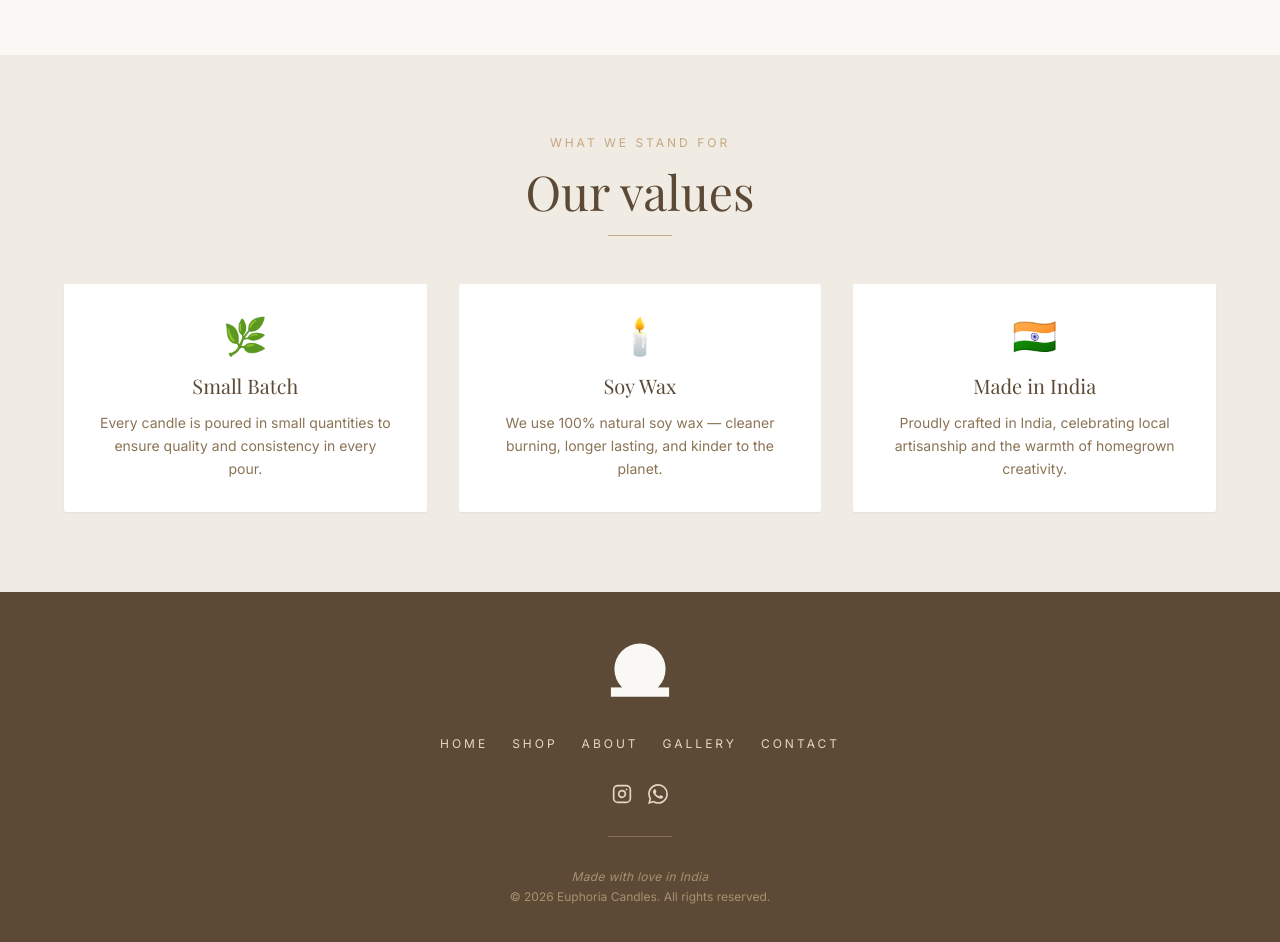
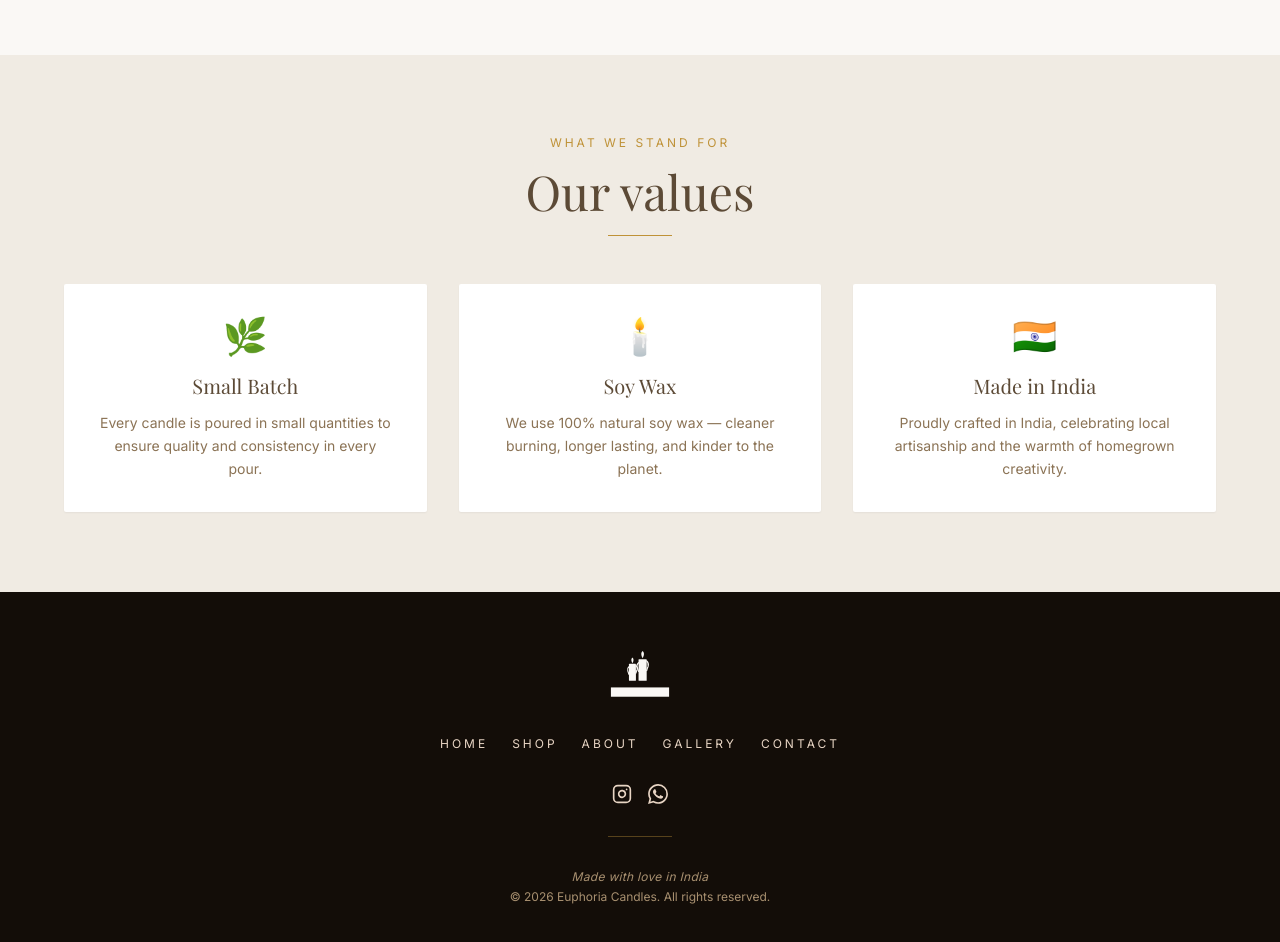
Before and after one commit to BhumanPandita/euphoria-candles, a React (Vite) app: page /about in a window 1280 px wide. Shown: the part 900-1842 px from the top of the page. Built offline with nearby package versions, Linux system fonts and the light colour scheme; the HTML template or start-up script is replaced by a standard one; a web font is replaced by a local one.

Commit message:
feat: update color palette and enhance logo design — adjust gold shade, add ember color, and refine SVG elements

```diff
--- a/src/components/layout/Footer.jsx
+++ b/src/components/layout/Footer.jsx
@@ -4,7 +4,7 @@ import Logo from '../ui/Logo'
 
 export default function Footer() {
   return (
-    <footer className="bg-brown-deep text-cream py-12 px-6">
+    <footer className="bg-ember text-cream py-12 px-6">
       <div className="max-w-6xl mx-auto flex flex-col items-center gap-8">
         <Link to="/" className="flex items-center justify-center">
           <Logo size={64} variant="white" />
--- a/src/components/ui/Logo.jsx
+++ b/src/components/ui/Logo.jsx
@@ -1,7 +1,9 @@
 export default function Logo({ size = 48, variant = 'color' }) {
-  const fill = variant === 'white' ? '#FAF8F5' : '#8B1A1A'
-  const textFill = variant === 'white' ? '#FAF8F5' : '#8B1A1A'
-  const bg = variant === 'white' ? 'none' : 'white'
+  const isWhite = variant === 'white'
+  const circleFill = isWhite ? 'none' : '#8B1A1A'
+  const creamFill = isWhite ? '#FAF8F5' : '#FAF8F5'
+  const flameFill = isWhite ? '#FAF8F5' : '#FAF8F5'
+  const flameCore = isWhite ? '#FAF8F5' : '#BF9238'
 
   return (
     <svg
@@ -12,35 +14,39 @@ export default function Logo({ size = 48, variant = 'color' }) {
       aria-label="Euphoria Candles"
     >
       {/* Circle */}
-      <circle cx="110" cy="100" r="88" fill={fill} />
+      <circle cx="110" cy="100" r="88" fill={circleFill} />
 
       {/* Left candle body */}
-      <rect x="72" y="82" width="24" height="58" rx="2" fill={bg === 'white' ? 'white' : '#FAF8F5'} />
+      <rect x="72" y="82" width="24" height="58" rx="2" fill={creamFill} />
       {/* Left wax drip left */}
-      <path d="M72 92 Q65 98 68 106 Q70 112 72 118" stroke={bg === 'white' ? 'white' : '#FAF8F5'} strokeWidth="4" fill="none" strokeLinecap="round"/>
+      <path d="M72 92 Q65 98 68 106 Q70 112 72 118" stroke={creamFill} strokeWidth="4" fill="none" strokeLinecap="round"/>
       {/* Left wax drip right */}
-      <path d="M96 88 Q103 94 100 102 Q97 108 96 114" stroke={bg === 'white' ? 'white' : '#FAF8F5'} strokeWidth="4" fill="none" strokeLinecap="round"/>
-      {/* Left flame */}
-      <path d="M84 80 C80 72 78 65 84 60 C90 65 88 72 84 80Z" fill={bg === 'white' ? 'white' : '#FAF8F5'} />
+      <path d="M96 88 Q103 94 100 102 Q97 108 96 114" stroke={creamFill} strokeWidth="4" fill="none" strokeLinecap="round"/>
+      {/* Left flame outer */}
+      <path d="M84 80 C80 72 78 65 84 60 C90 65 88 72 84 80Z" fill={flameFill} />
+      {/* Left flame core */}
+      <path d="M84 77 C82.5 73 82 69 84 66 C85.5 69 85 73 84 77Z" fill={flameCore} opacity="0.9"/>
 
       {/* Right candle body (taller) */}
-      <rect x="105" y="66" width="28" height="74" rx="2" fill={bg === 'white' ? 'white' : '#FAF8F5'} />
+      <rect x="105" y="66" width="28" height="74" rx="2" fill={creamFill} />
       {/* Right wax drip left */}
-      <path d="M105 78 Q97 85 100 94 Q103 101 105 108" stroke={bg === 'white' ? 'white' : '#FAF8F5'} strokeWidth="4" fill="none" strokeLinecap="round"/>
+      <path d="M105 78 Q97 85 100 94 Q103 101 105 108" stroke={creamFill} strokeWidth="4" fill="none" strokeLinecap="round"/>
       {/* Right wax drip right */}
-      <path d="M133 72 Q141 80 138 90 Q135 97 133 105" stroke={bg === 'white' ? 'white' : '#FAF8F5'} strokeWidth="4" fill="none" strokeLinecap="round"/>
-      {/* Right flame */}
-      <path d="M119 63 C114 53 112 44 119 38 C126 44 124 53 119 63Z" fill={bg === 'white' ? 'white' : '#FAF8F5'} />
+      <path d="M133 72 Q141 80 138 90 Q135 97 133 105" stroke={creamFill} strokeWidth="4" fill="none" strokeLinecap="round"/>
+      {/* Right flame outer */}
+      <path d="M119 63 C114 53 112 44 119 38 C126 44 124 53 119 63Z" fill={flameFill} />
+      {/* Right flame core */}
+      <path d="M119 59 C116.5 53 116 47 119 43 C121.5 47 121 53 119 59Z" fill={flameCore} opacity="0.9"/>
 
       {/* Text band */}
-      <rect x="10" y="163" width="200" height="32" fill={bg === 'white' ? 'white' : '#FAF8F5'} />
+      <rect x="10" y="163" width="200" height="32" fill={creamFill} />
       <text
         x="110" y="184"
         fontFamily="Georgia, serif"
         fontSize="13"
         letterSpacing="3"
         textAnchor="middle"
-        fill={textFill}
+        fill={isWhite ? '#FAF8F5' : '#8B1A1A'}
         fontWeight="600"
       >
         EUPHORIA CANDLES
--- a/src/pages/Home.jsx
+++ b/src/pages/Home.jsx
@@ -24,7 +24,7 @@ function Hero() {
         className="absolute inset-0 w-full h-full object-cover scale-105"
         aria-hidden="true"
       />
-      <div className="absolute inset-0 bg-gradient-to-b from-brown-deep/85 via-brown-deep/50 to-brown-deep/80" />
+      <div className="absolute inset-0 bg-gradient-to-b from-ember/90 via-ember/55 to-ember/85" />
       <div className="absolute bottom-0 left-0 right-0 h-40 bg-gradient-to-t from-cream to-transparent z-10" />
       <motion.div
         initial={{ opacity: 0, y: 32 }}
@@ -49,10 +49,10 @@ function Hero() {
           corporate gifting & everyday joy.
         </p>
         <div className="flex flex-col sm:flex-row gap-4 justify-center">
-          <Link to="/shop" className="font-sans text-xs tracking-[0.2em] uppercase bg-gold text-cream px-10 py-4 hover:bg-cream hover:text-crimson transition-all duration-300">
+          <Link to="/shop" className="font-sans text-xs tracking-[0.2em] uppercase bg-crimson text-cream px-10 py-4 hover:bg-crimson-deep transition-all duration-300">
             Explore Collection
           </Link>
-          <Link to="/contact" className="font-sans text-xs tracking-[0.2em] uppercase border border-cream/70 text-cream px-10 py-4 hover:bg-cream hover:text-crimson transition-all duration-300">
+          <Link to="/contact" className="font-sans text-xs tracking-[0.2em] uppercase border border-gold/80 text-gold px-10 py-4 hover:bg-gold hover:text-ember hover:border-gold transition-all duration-300">
             Get a Quote
           </Link>
         </div>
@@ -122,7 +122,7 @@ function FeaturedProducts() {
 
 function BrandStory() {
   return (
-    <section className="py-24 px-6 bg-brown-deep">
+    <section className="py-24 px-6 bg-ember">
       <div className="max-w-6xl mx-auto grid md:grid-cols-2 gap-16 items-center">
         <motion.div variants={fadeUp} initial="hidden" whileInView="visible" viewport={{ once: true }}>
           <p className="font-sans text-xs tracking-[0.25em] uppercase text-gold mb-4">Our story</p>
--- a/tailwind.config.js
+++ b/tailwind.config.js
@@ -7,12 +7,13 @@ export default {
         cream: '#FAF8F5',
         linen: '#F0EBE3',
         blush: '#E8D5C4',
-        gold: '#C4A882',
+        gold: '#BF9238',
         crimson: '#8B1A1A',
         'crimson-deep': '#6B1212',
         'brown-deep': '#5C4A36',
         'brown-mid': '#8B7355',
         'brown-light': '#A89070',
+        ember: '#130D08',
       },
       fontFamily: {
         serif: ['"Playfair Display"', 'Georgia', 'serif'],
```
Also changed, not shown: public/favicon.svg, 1 other file (tests, documents, lock files or other folders).
